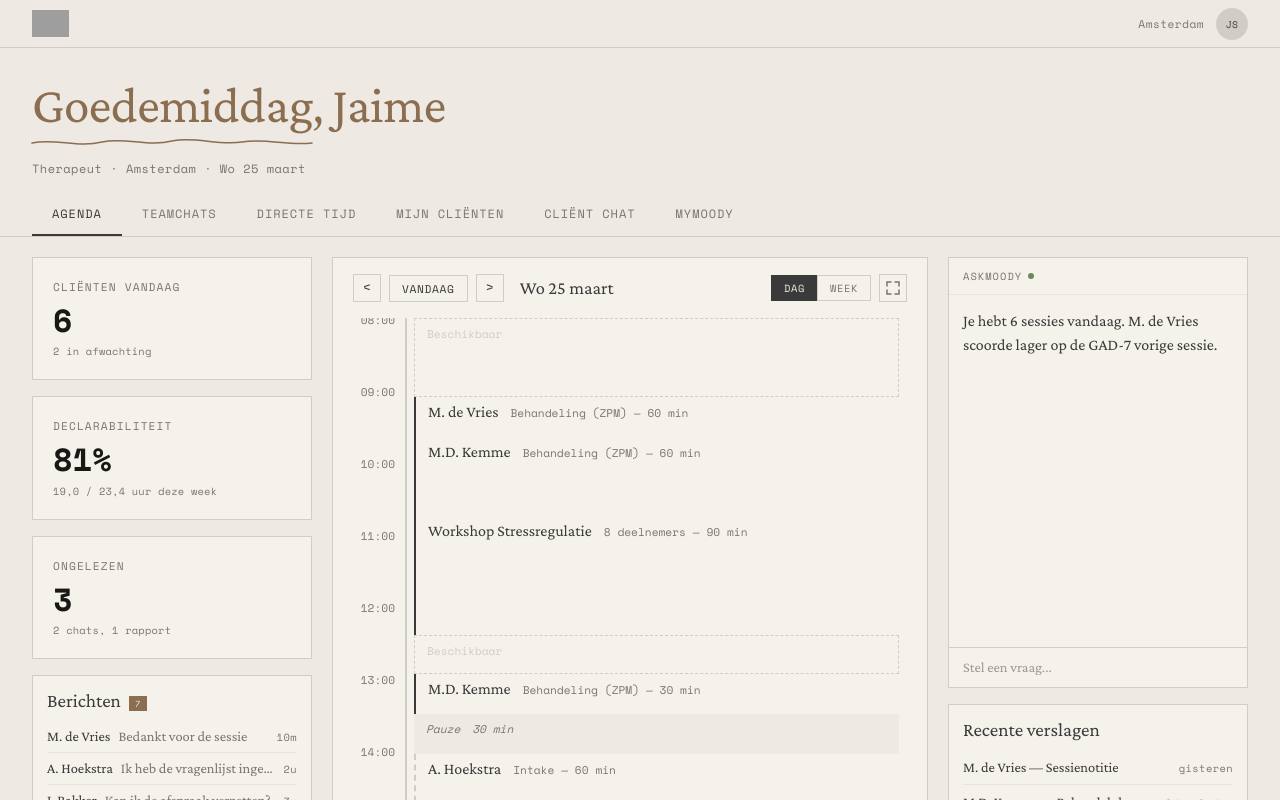
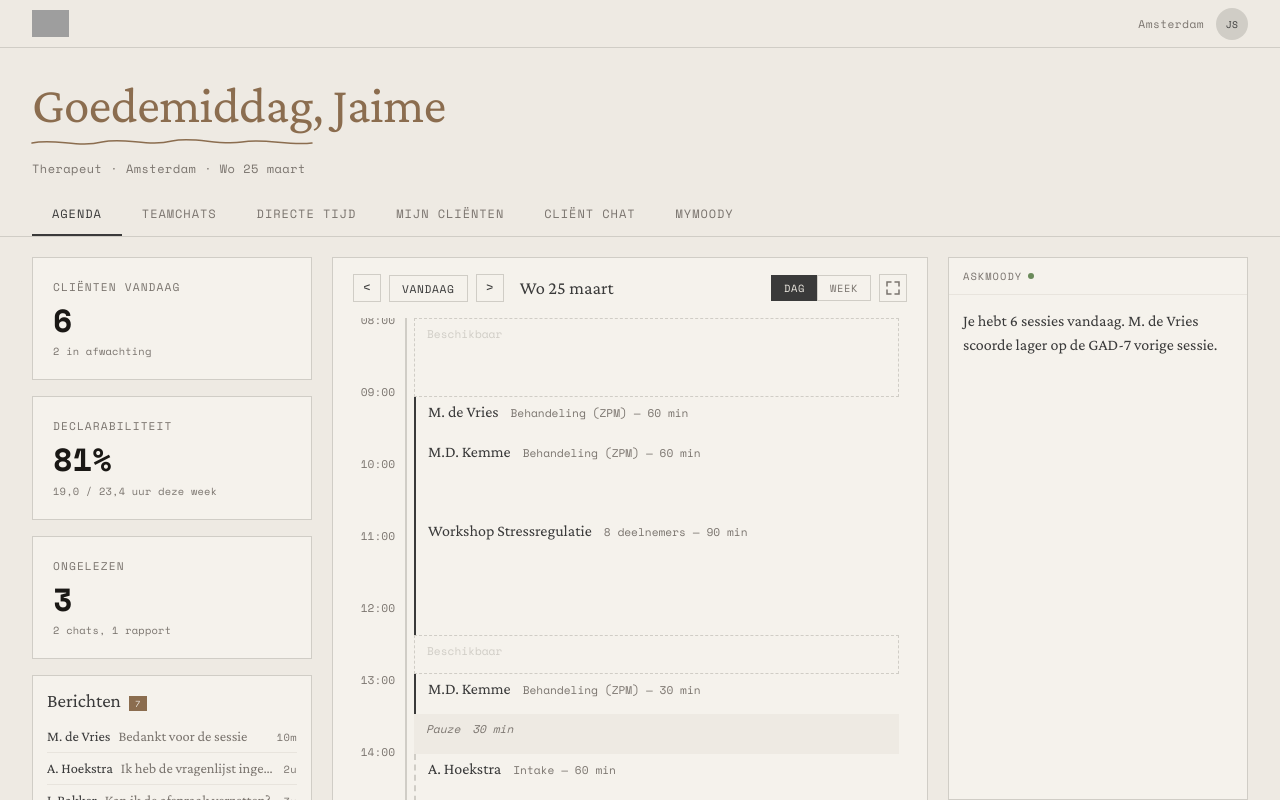
Before and after one commit to stmoerman/moodsai-vibe-design, a Next.js app: page /dashboard-example in a window 1280 px wide. Shown: the top 800 px of the page. Built offline with nearby package versions, Linux system fonts and the light colour scheme; grey boxes are pictures that could not be loaded.

Commit message:
fix: agenda stretches to align bottom with Berichten and Mijn kamer

```diff
--- a/app/dashboard-example/page.module.css
+++ b/app/dashboard-example/page.module.css
@@ -386,6 +386,9 @@
   background: #f5f2ec;
   border: 1px solid #d0cdc6;
   padding: 16px 20px 0;
+  flex: 1;
+  display: flex;
+  flex-direction: column;
 }
 
 .agendaHeader {
@@ -484,7 +487,7 @@
 /* ── Timeline ── */
 .timeline {
   display: flex;
-  max-height: 600px;
+  flex: 1;
   overflow-y: auto;
   overflow-x: hidden;
   scrollbar-width: thin;
```
